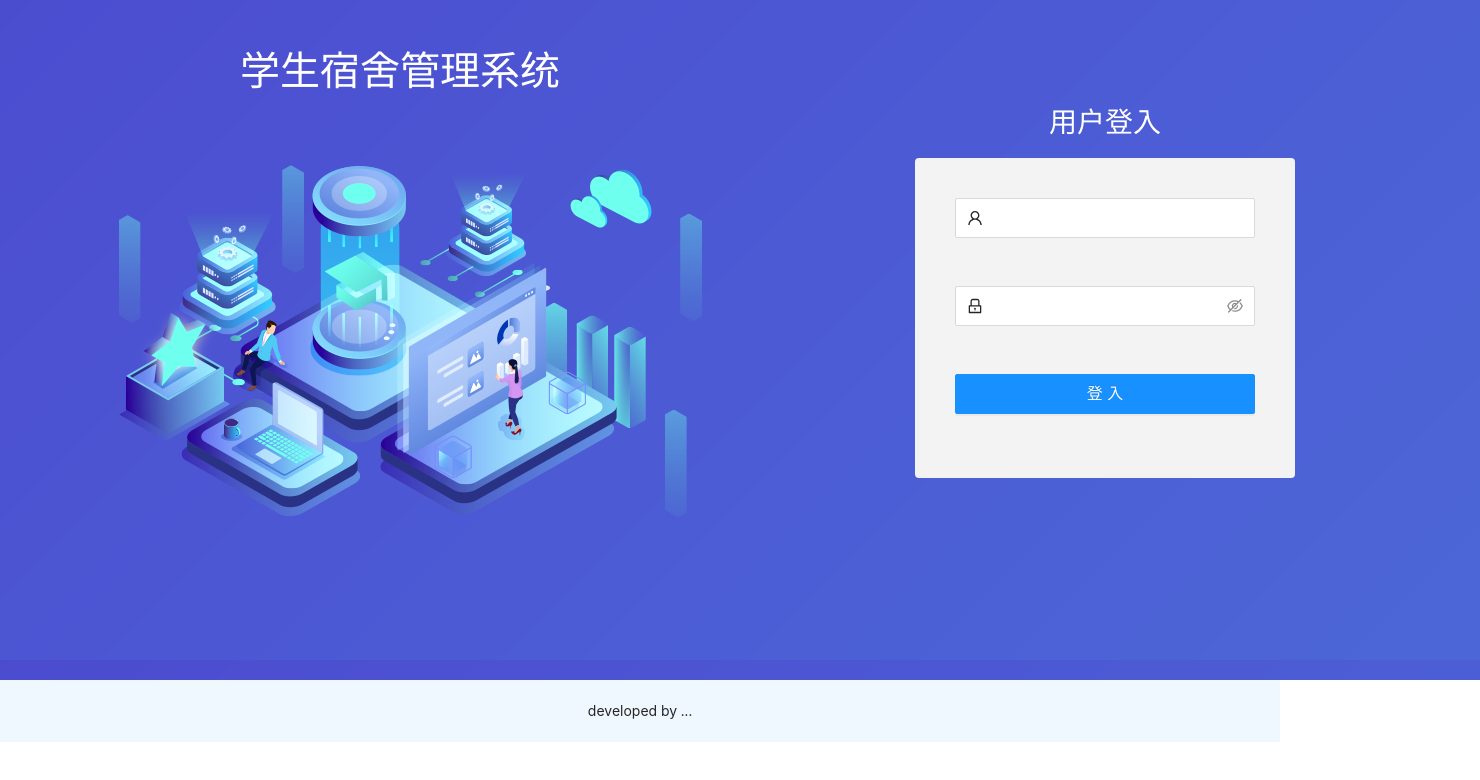
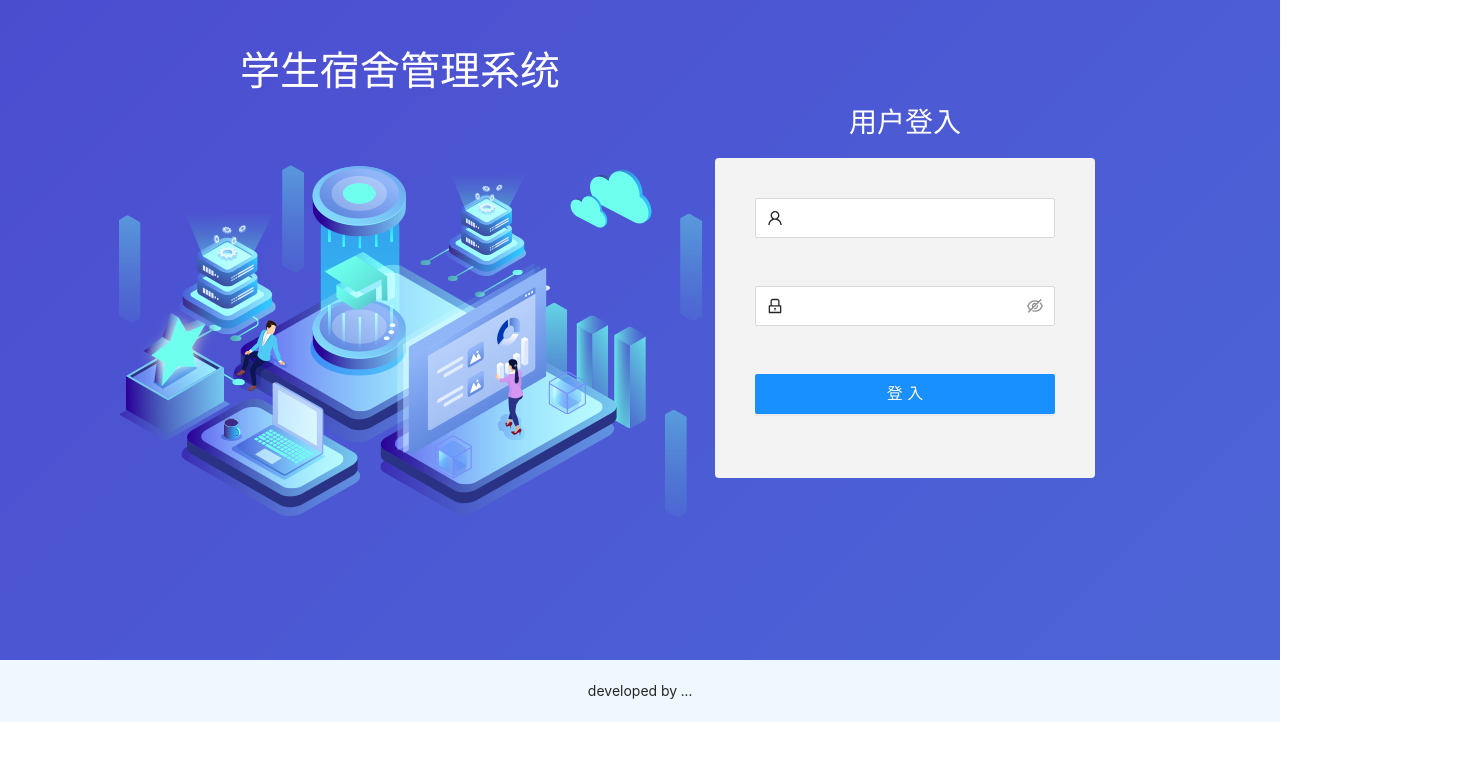
Before and after one commit to Wegt-meoh/student_dorm_stystem_front_end, a React (Create React App) app: page /app/login in a window 1280 px wide. Shown: the top 780 px of the page, 1480 px wide, since content can reach past the window. Built offline with nearby package versions, Linux system fonts and the light colour scheme.

Commit message:
make login page could be stretch

```diff
--- a/src/pages/Login/index.css
+++ b/src/pages/Login/index.css
@@ -1,11 +1,10 @@
 .login-background {
     position: relative;
     margin: auto;
-    background: url('/public/images/loginbgbg.png') -200px -120px;
-    width: 1400px;
-    height: 600px;
+    background:no-repeat url('/public/images/loginbgbg.png') -200px -120px;
+    height: 580px;
     position: relative;
-    background-color: rgb(16, 104, 171);
+    background-color: rgb(76 100 215);
     box-sizing: content-box;
     padding: 40px;
 }
--- a/src/pages/Login/index.tsx
+++ b/src/pages/Login/index.tsx
@@ -37,6 +37,7 @@ export default function Login() {
                     <Form onFinish={onFinish}>
                         <div className='login-board'>
                             <Form.Item
+                                rules={[{ required: true, min: UserConstant.STUDENT_NUMBER_MIN_LENGTH, max: UserConstant.STUDENT_NUMBER_MAX_LENGTH }]}
                                 name='studentNumber'>
                                 <Input
                                     prefix={<UserOutlined />}
@@ -49,6 +50,7 @@ export default function Login() {
                                     type="text" />
                             </Form.Item>
                             <Form.Item
+                                rules={[{ required: true, min: UserConstant.PASSWORD_MIN_LENGTH, max: UserConstant.PASSWORD_MAX_LENGTH }]}
                                 name='password'>
                                 <Input.Password
                                     prefix={<LockOutlined />}
```
